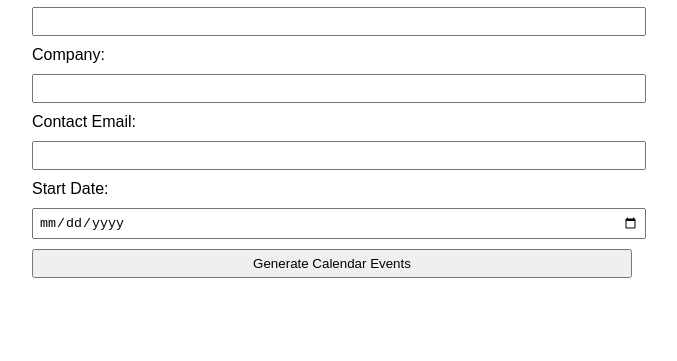
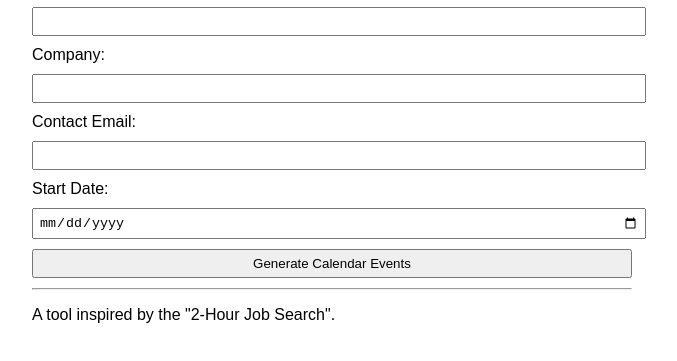
Before and after one commit to mrwenjie/jobseekingtools2hjs, a plain HTML site: page index.html in a window 1280 px wide. Shown: the part 121-482 px from the top of the page, without its empty margins (308-985 px from the left). Drawn offline with nearby package versions, Linux system fonts and the light colour scheme.

Commit message:
Added a footer

```diff
--- a/index.html
+++ b/index.html
@@ -93,5 +93,10 @@
             saveAs(blob, `${name}_${company}_3b7b_reminders.ics`);
         });
     </script>
+
+    <hr>
+<footer>
+    <p>A tool inspired by the "2-Hour Job Search".</p>
+</footer>
 </body>
 </html>
```
